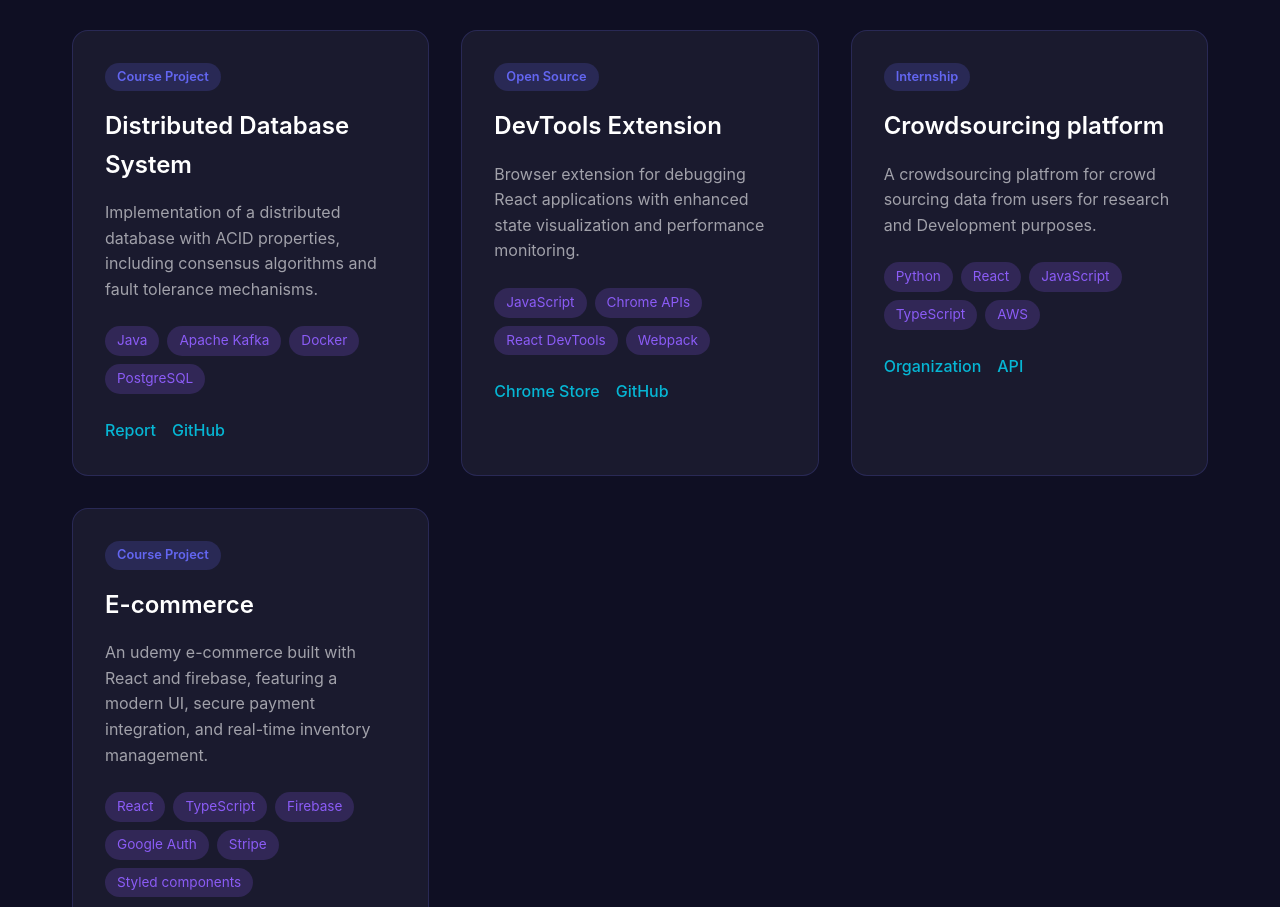
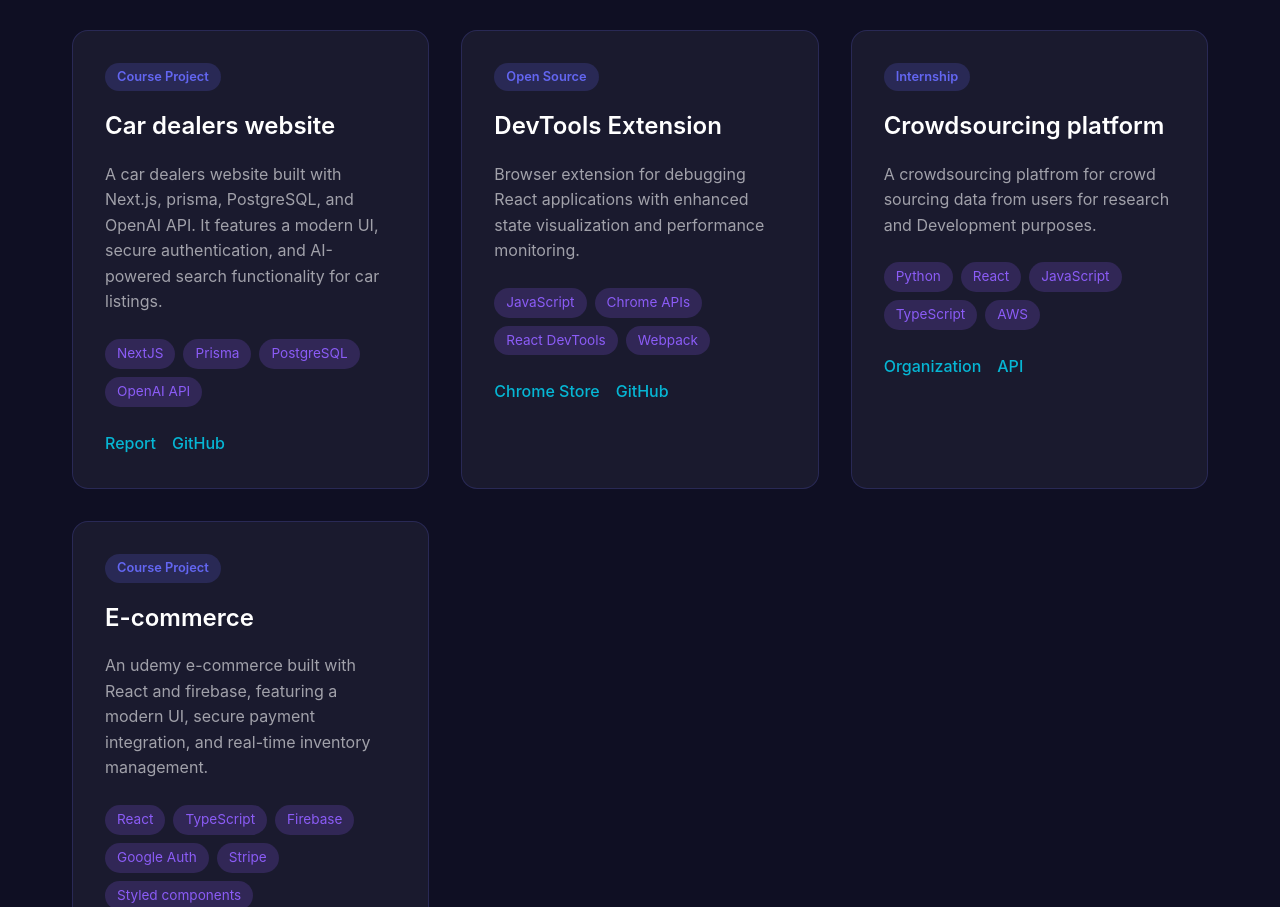
Before and after one commit to realtemmy/portfolio-web, a plain HTML site: page index.html in a window 1280 px wide. Shown: the part 1530-2437 px from the top of the page. Drawn offline with Linux system fonts and the light colour scheme.

Commit message:
Updated projects

```diff
--- a/index.html
+++ b/index.html
@@ -579,7 +579,8 @@
                 <span class="project-type">Personal Project</span>
                 <h3 class="project-title">Gotcha</h3>
                 <p class="project-description">
-                    A chromium extension that give the meaning of highlighted words in any webpage. It uses a custom API to fetch
+                    A chromium extension that give the meaning of highlighted words in any webpage. It uses a custom API
+                    to fetch
                     definitions and synonyms, enhancing reading comprehension.
                 </p>
                 <div class="tech-stack">
@@ -599,7 +600,8 @@
                 <span class="project-type">Personal project</span>
                 <h3 class="project-title">Double decent superstores</h3>
                 <p class="project-description">
-                    An e-commerce web application built with React and Node.js, featuring a modern UI, secure payment integration, and real-time inventory management.
+                    An e-commerce web application built with React and Node.js, featuring a modern UI, secure payment
+                    integration, and real-time inventory management.
                 </p>
                 <div class="tech-stack">
                     <span class="tech-tag">React</span>
@@ -619,7 +621,8 @@
                 <span class="project-type">Personal project</span>
                 <h3 class="project-title">Hospital Database System</h3>
                 <p class="project-description">
-                   A hospital database system that aims to collect and manage patient data efficiently, ensuring quick access to medical records, appointment scheduling and prediction of sicknesses before they occur.
+                    A hospital database system that aims to collect and manage patient data efficiently, ensuring quick
+                    access to medical records, appointment scheduling and prediction of sicknesses before they occur.
                 </p>
                 <div class="tech-stack">
                     <span class="tech-tag">NodeJS & Express</span>
@@ -635,16 +638,16 @@
 
             <div class="project-card fade-in">
                 <span class="project-type">Course Project</span>
-                <h3 class="project-title">Distributed Database System</h3>
+                <h3 class="project-title">Car dealers website</h3>
                 <p class="project-description">
-                    Implementation of a distributed database with ACID properties, including consensus algorithms and
-                    fault tolerance mechanisms.
+                    A car dealers website built with Next.js, prisma, PostgreSQL, and OpenAI API. It features a modern
+                    UI, secure authentication, and AI-powered search functionality for car listings.
                 </p>
                 <div class="tech-stack">
-                    <span class="tech-tag">Java</span>
-                    <span class="tech-tag">Apache Kafka</span>
-                    <span class="tech-tag">Docker</span>
+                    <span class="tech-tag">NextJS</span>
+                    <span class="tech-tag">Prisma</span>
                     <span class="tech-tag">PostgreSQL</span>
+                    <span class="tech-tag">OpenAI API</span>
                 </div>
                 <div class="project-links">
                     <a href="#" class="project-link">Report</a>
@@ -694,7 +697,8 @@
                 <span class="project-type">Course Project</span>
                 <h3 class="project-title">E-commerce</h3>
                 <p class="project-description">
-                    An udemy e-commerce built with React and firebase, featuring a modern UI, secure payment integration, and real-time inventory management.
+                    An udemy e-commerce built with React and firebase, featuring a modern UI, secure payment
+                    integration, and real-time inventory management.
                 </p>
                 <div class="tech-stack">
                     <span class="tech-tag">React</span>
```
